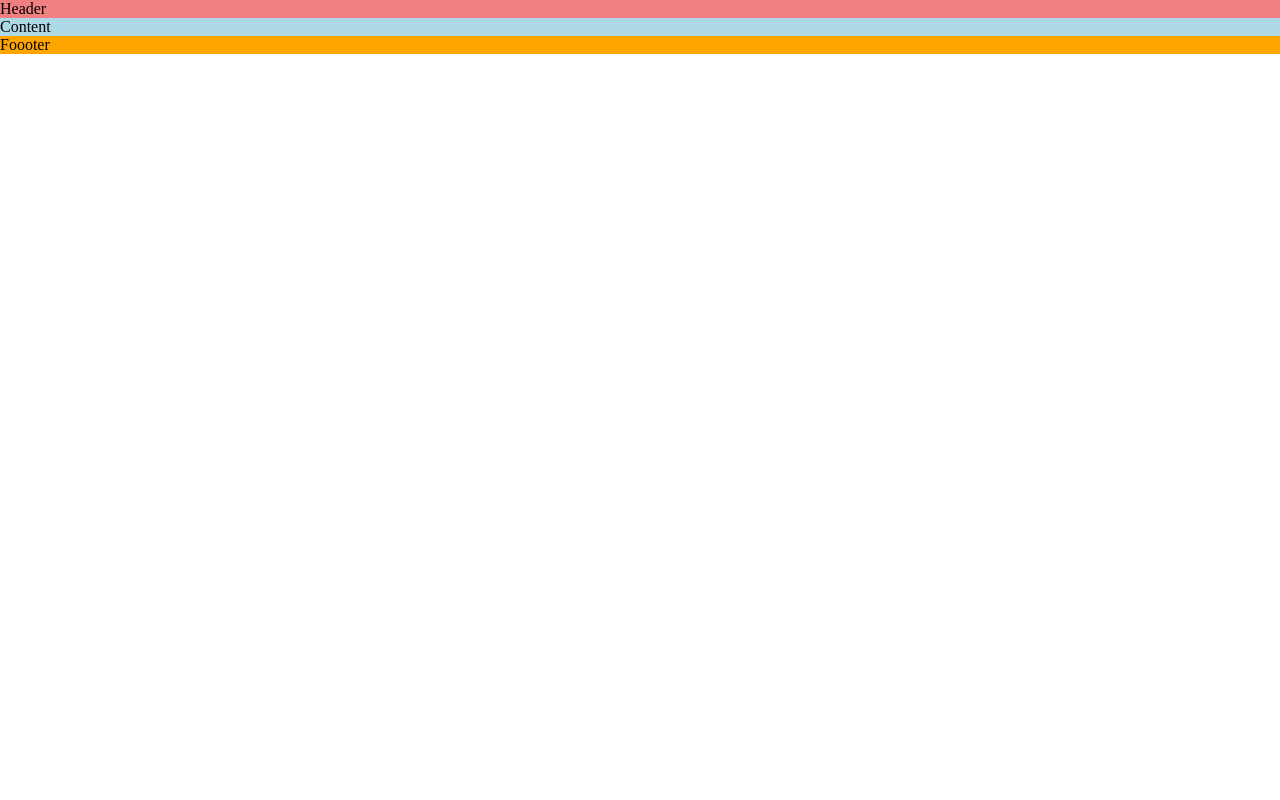
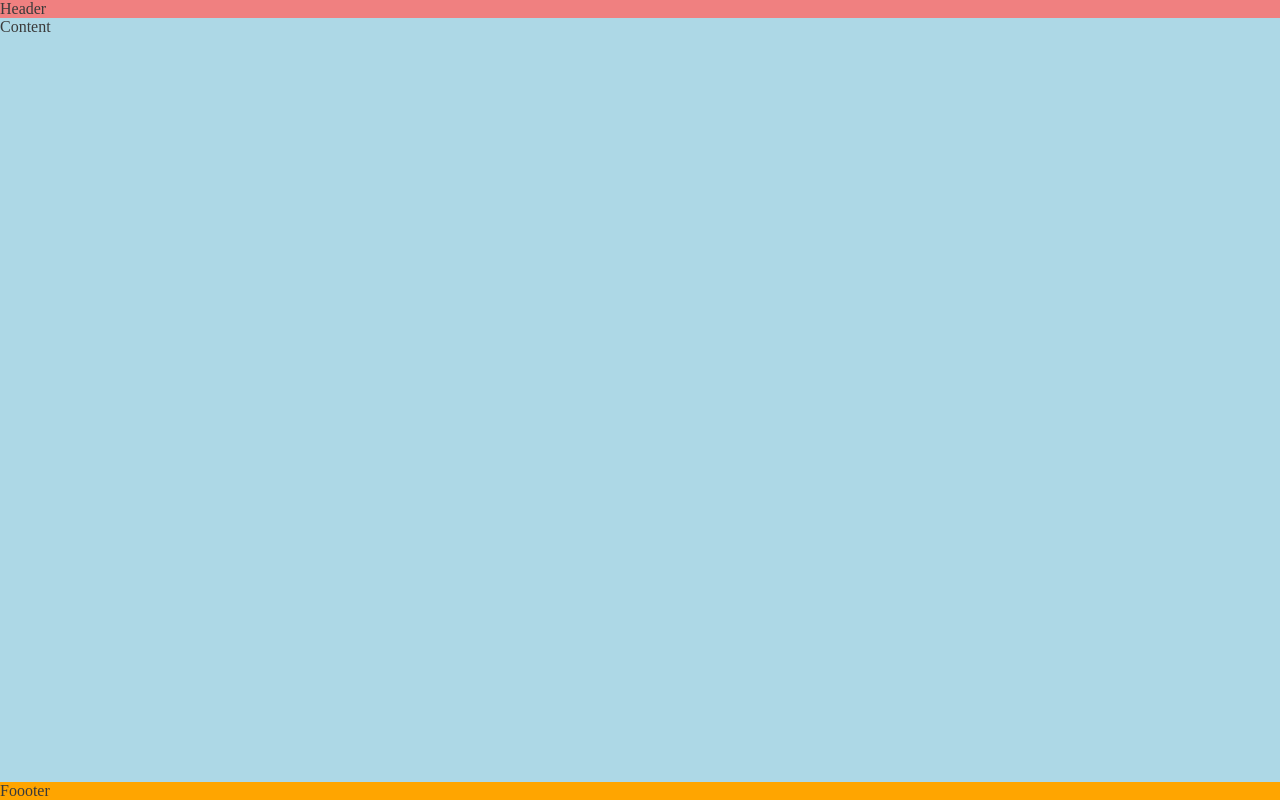
Before and after one commit to dimispapa/ci-love_running, a plain HTML site: page index.html in a window 1280 px wide. Drawn offline with Linux system fonts and the light colour scheme.

Commit message:
Push footer down using flex styles

```diff
--- a/assets/css/style.css
+++ b/assets/css/style.css
@@ -3,6 +3,15 @@
     padding: 0;
     margin: 0;
     box-sizing: border-box;
+}
+
+/* General styles */
+body {
+    min-height: 100vh;
+    display: flex;
+    flex-direction: column;
+    /* generic project styles */
+    color: #3a3a3a;
 }
 
 /* Header */
@@ -13,6 +22,8 @@ header {
 /* Main */
 main {
     background-color: lightblue;
+    /* make main element to take up surplus space to push footer down */
+    flex: 1 0 auto;
 }
 
 /* Fooger */
```
